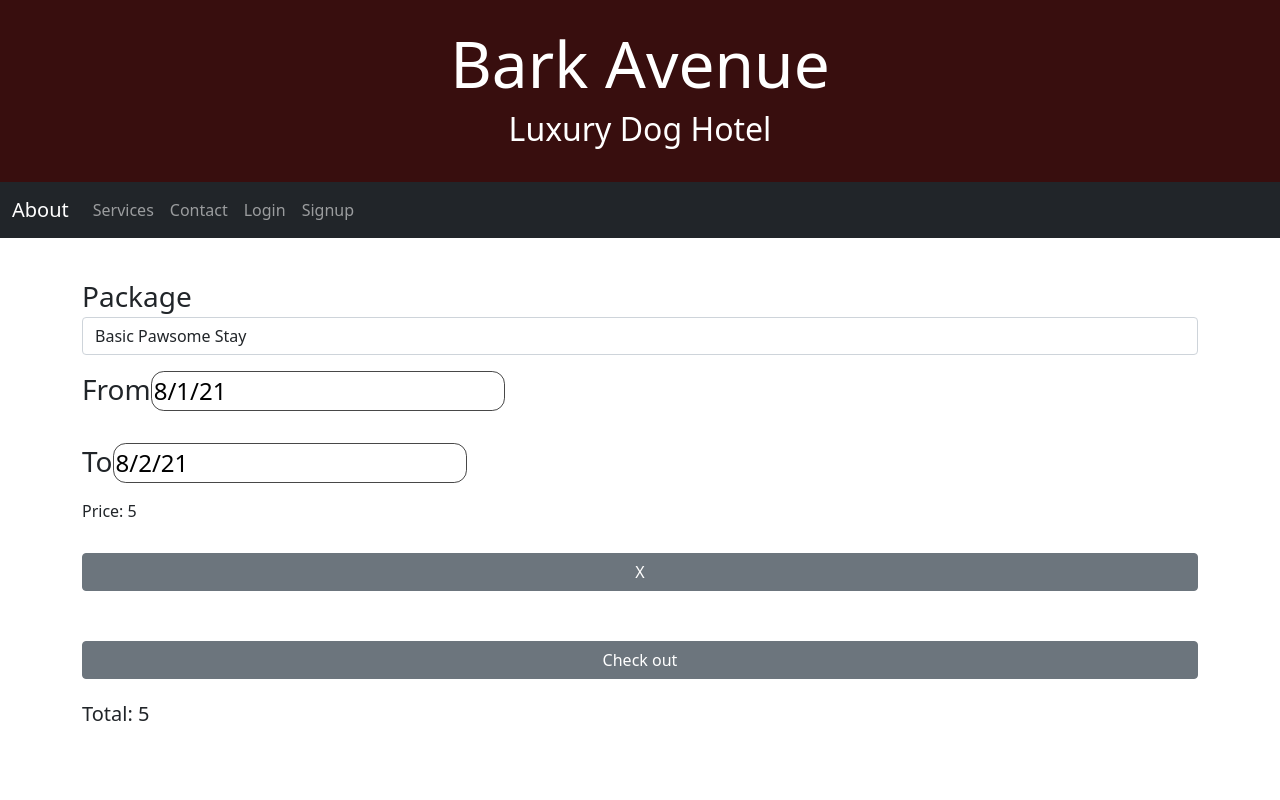
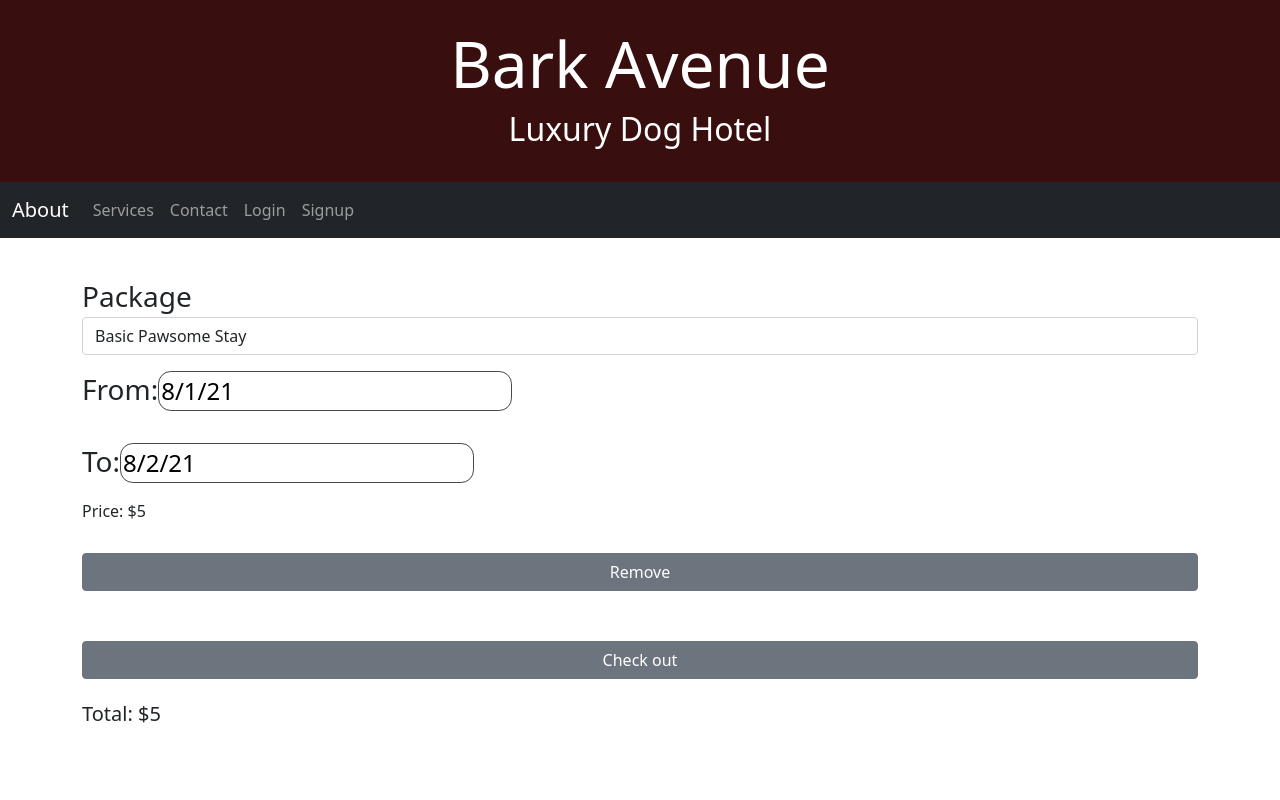
Before and after one commit to blen90/barkAvenue, a React (Create React App) app in the folder client/: page /Cart in a window 1280 px wide. Shown: the top 800 px of the page. Built offline with nearby package versions, Linux system fonts and the light colour scheme.

Commit message:
Fixed minor styling on cart page

```diff
--- a/client/src/pages/Cart/Cart.js
+++ b/client/src/pages/Cart/Cart.js
@@ -21,8 +21,11 @@ const Cart = (props) => {
         props.dispatch({type:REMOVE_FROM_CART,id});
     }
 
-    const onCheckOut = () => {
+    const onCheckOut = async() => {
         console.log('checkout!!')
+        // fetch your data to server side
+
+        // clearing reducer data
         props.items.forEach(({id})=> {
             onRemoveItem(id)
         });
@@ -50,7 +53,7 @@ const Cart = (props) => {
                     </Input>
                 </FormGroup>
                 <FormGroup className="mb-2 mr-sm-2 mb-sm-0">
-                    <Label className="mr-sm-2">From</Label>
+                    <Label className="mr-sm-2">From:</Label>
                     <DayPickerInput
                         format={FORMAT}
                         value={dateFrom}
@@ -58,17 +61,17 @@ const Cart = (props) => {
                     />
                 </FormGroup>
                 <FormGroup className="mb-2 mr-sm-2 mb-sm-0">
-                    <Label className="mr-sm-2">To</Label>
+                    <Label className="mr-sm-2">To:</Label>
                     <DayPickerInput
                         format={FORMAT}
                         value={dateTo}
                         onDayChange={(e)=>onChangeDate(id,e,'dateTo')}
                     />
                 </FormGroup>
-                <span>Price: {totalPrice}</span>
+                <span>Price: ${totalPrice}</span>
                 <Button
                 onClick={()=>onRemoveItem(id)}
-                >X</Button>
+                >Remove</Button>
             </FormGroup>
         )
     })
@@ -89,7 +92,7 @@ const Cart = (props) => {
                 onClick={onCheckOut}
                 >Check out</Button>
             </Form>
-            <p>Total: {grandTotal}</p>
+            <p>Total: ${grandTotal}</p>
         </Row>
     )
 }
```
